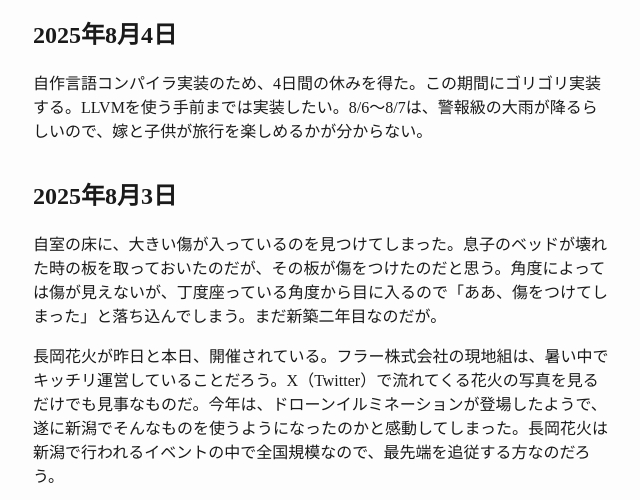
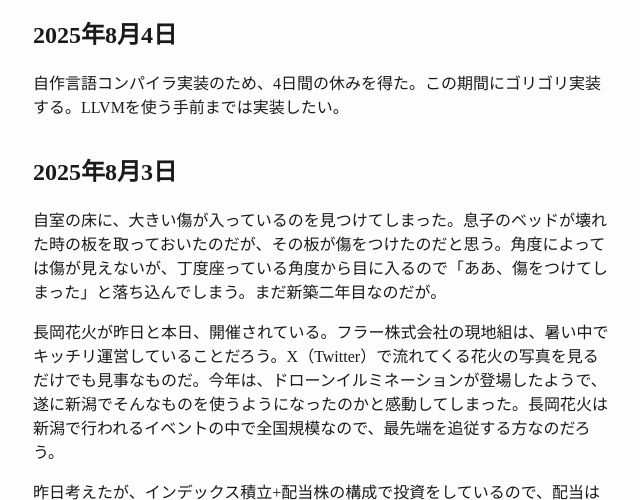
Before and after one commit to nao1215/my-life, a plain HTML site: page index.html in a window 1280 px wide. Shown: the part 269-769 px from the top of the page, without its empty margins (319-959 px from the left). Drawn offline with Linux system fonts and the light colour scheme.

Commit message:
deploy: be0ac7448d08751346eb0a7f6547b1e99096ae3a

```diff
--- a/index.html
+++ b/index.html
@@ -170,7 +170,7 @@
 </header>
 <h1 id="年">2025年</h1>
 <h2 id="年8月4日">2025年8月4日</h2>
-<p>自作言語コンパイラ実装のため、4日間の休みを得た。この期間にゴリゴリ実装する。LLVMを使う手前までは実装したい。8/6〜8/7は、警報級の大雨が降るらしいので、嫁と子供が旅行を楽しめるかが分からない。</p>
+<p>自作言語コンパイラ実装のため、4日間の休みを得た。この期間にゴリゴリ実装する。LLVMを使う手前までは実装したい。</p>
 <h2 id="年8月3日">2025年8月3日</h2>
 <p>自室の床に、大きい傷が入っているのを見つけてしまった。息子のベッドが壊れた時の板を取っておいたのだが、その板が傷をつけたのだと思う。角度によっては傷が見えないが、丁度座っている角度から目に入るので「ああ、傷をつけてしまった」と落ち込んでしまう。まだ新築二年目なのだが。</p>
 <p>長岡花火が昨日と本日、開催されている。フラー株式会社の現地組は、暑い中でキッチリ運営していることだろう。X（Twitter）で流れてくる花火の写真を見るだけでも見事なものだ。今年は、ドローンイルミネーションが登場したようで、遂に新潟でそんなものを使うようになったのかと感動してしまった。長岡花火は新潟で行われるイベントの中で全国規模なので、最先端を追従する方なのだろう。</p>
```
